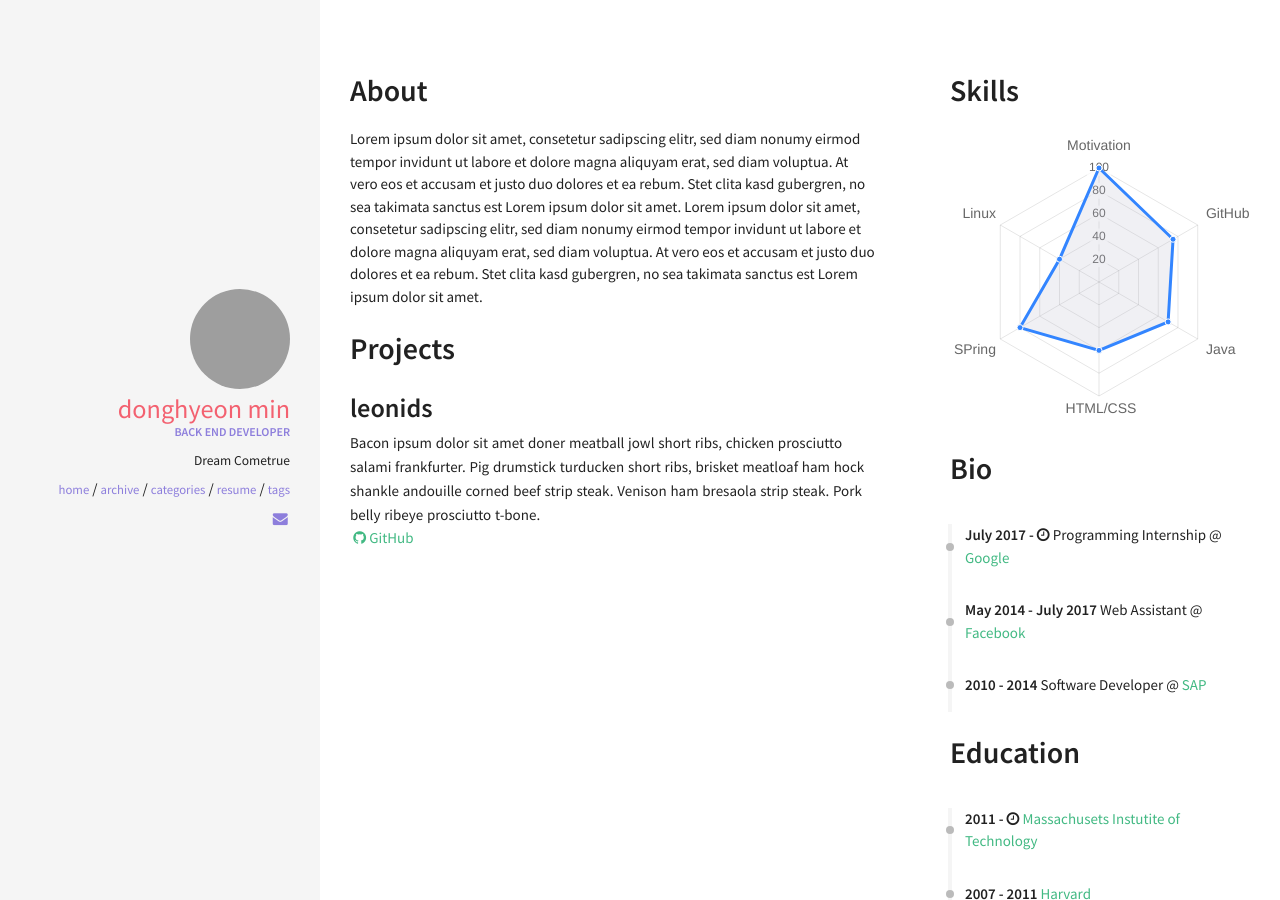
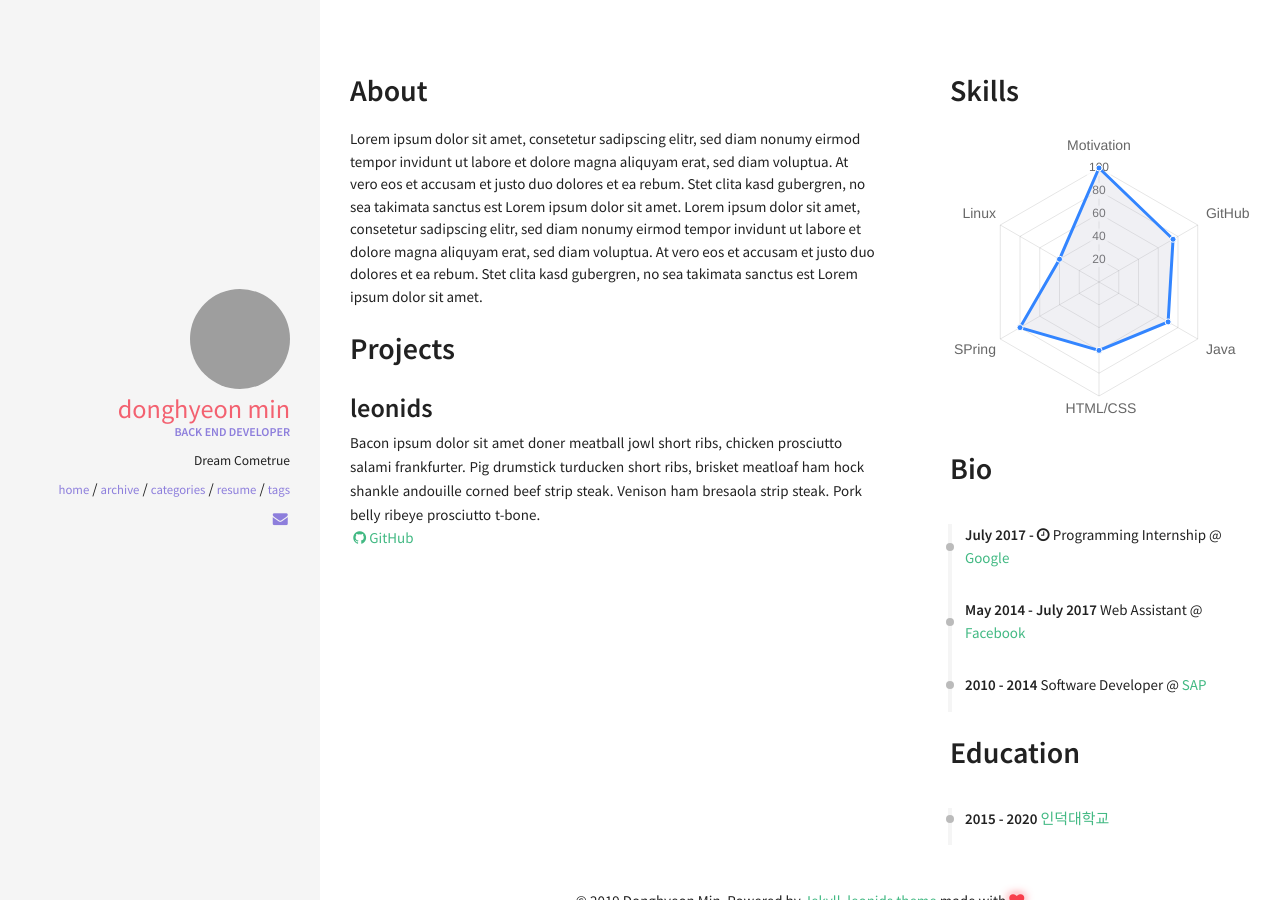
Before and after one commit to DaeAkin/DaeAkin.github.io, a Jekyll site: the page built from resume.html, in a window 1280 px wide. Built offline with Jekyll 4.4.1, drawn with Linux system fonts in a browser that asks for light colours; nearby versions of some CDN libraries; some of the changed text lies outside the part shown.

Commit message:
Update education.yml

```diff
--- a/_data/index/education.yml
+++ b/_data/index/education.yml
@@ -1,8 +1,13 @@
-- name: Massachusets Instutite of Technology
-  link: http://web.mit.edu/
-  date: 2011 - <i class="fa fa-clock-o" aria-hidden="true" title="Until Now"></i>
-  descr: <br> (expected graduation in 2019)
+# - name: Massachusets Instutite of Technology
+#   link: http://web.mit.edu/
+#   date: 2011 - <i class="fa fa-clock-o" aria-hidden="true" title="Until Now"></i>
+#   descr: <br> (expected graduation in 2019)
 
-- name: Harvard
-  link: http://www.harvard.edu/
-  date: 2007 - 2011
+# - name: Harvard
+#   link: http://www.harvard.edu/
+#   date: 2007 - 2011
+
+
+- name: 인덕대학교
+  link: http://www.induk.ac.kr
+  date: 2015 - 2020
```
